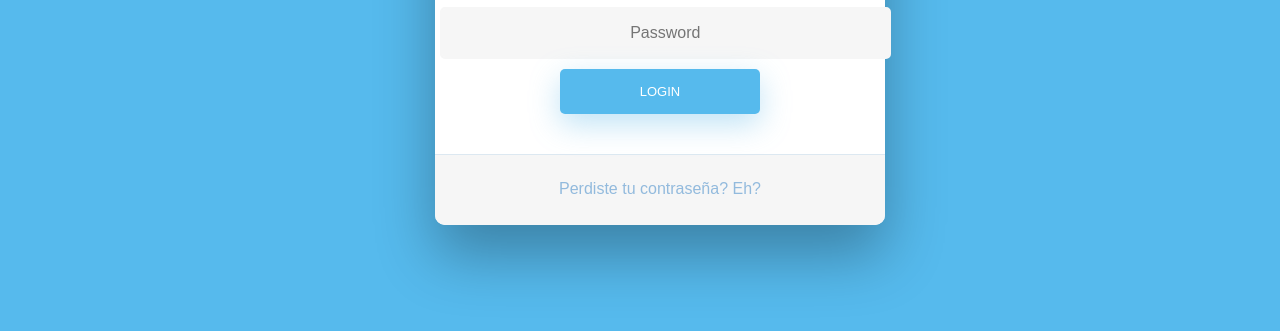
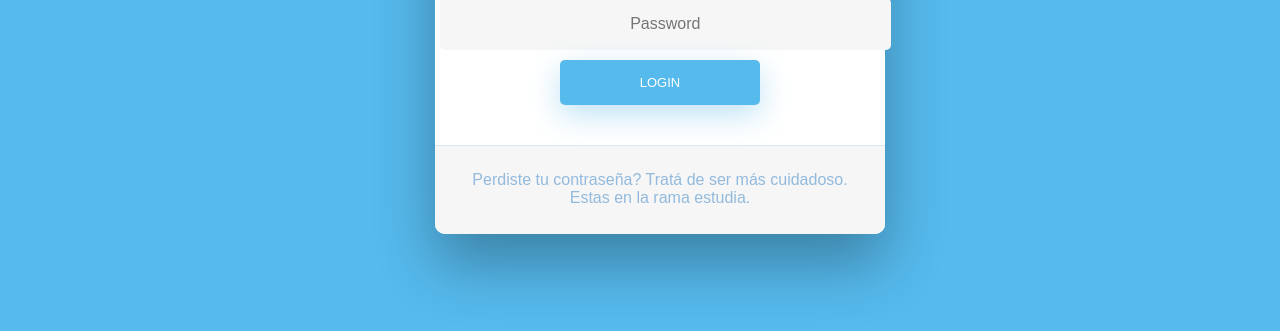
Before and after one commit to la9una/aprendiendo-git-2024, a plain HTML site: page index.html in a window 1280 px wide. Shown: the part 573-904 px from the top of the page. Drawn offline with Linux system fonts and the light colour scheme.

Commit message:
Estoy haciendo cambios en la rama estudia

```diff
--- a/index.html
+++ b/index.html
@@ -28,7 +28,7 @@
 
           <!-- Remind Passowrd -->
           <div id="formFooter">
-            <a class="underlineHover" href="#">Perdiste tu contraseña? Eh?</a>
+            <a class="underlineHover" href="#">Perdiste tu contraseña? Tratá de ser más cuidadoso. Estas en la rama estudia.</a>
           </div>
         </div>
       </div>
```
